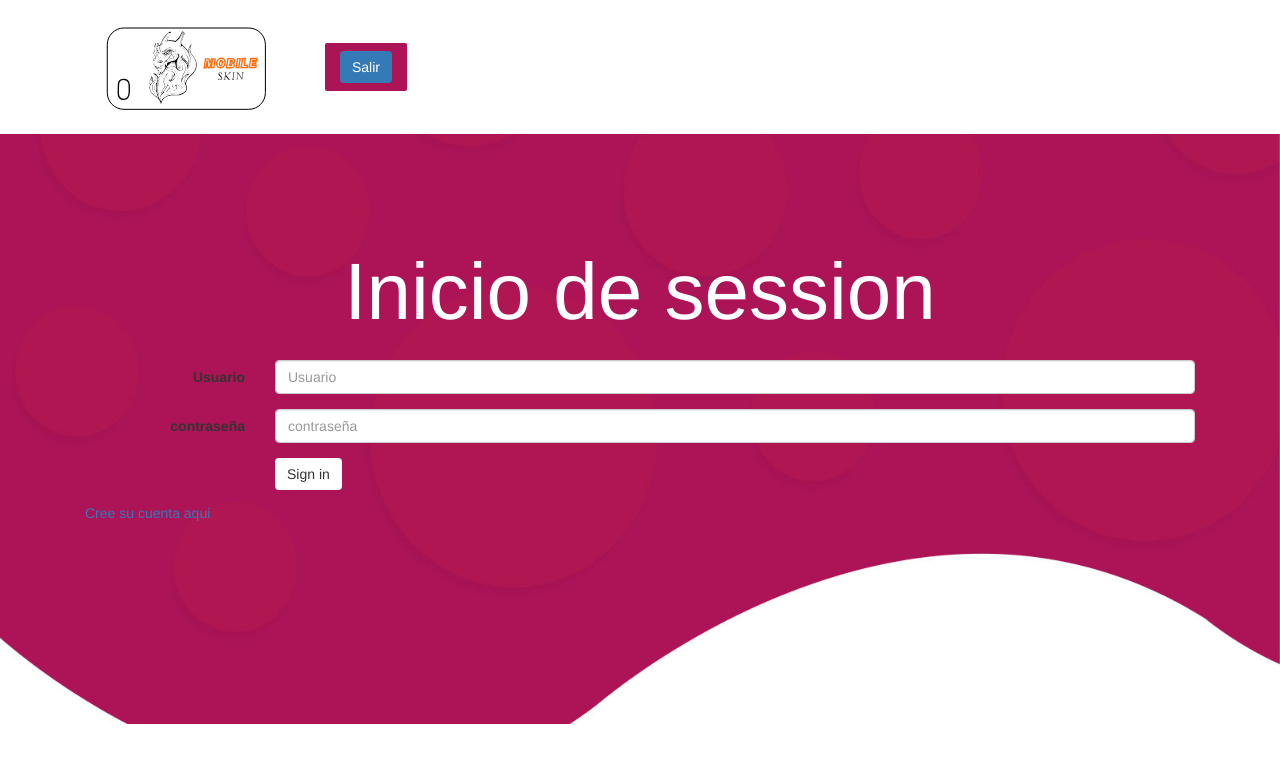
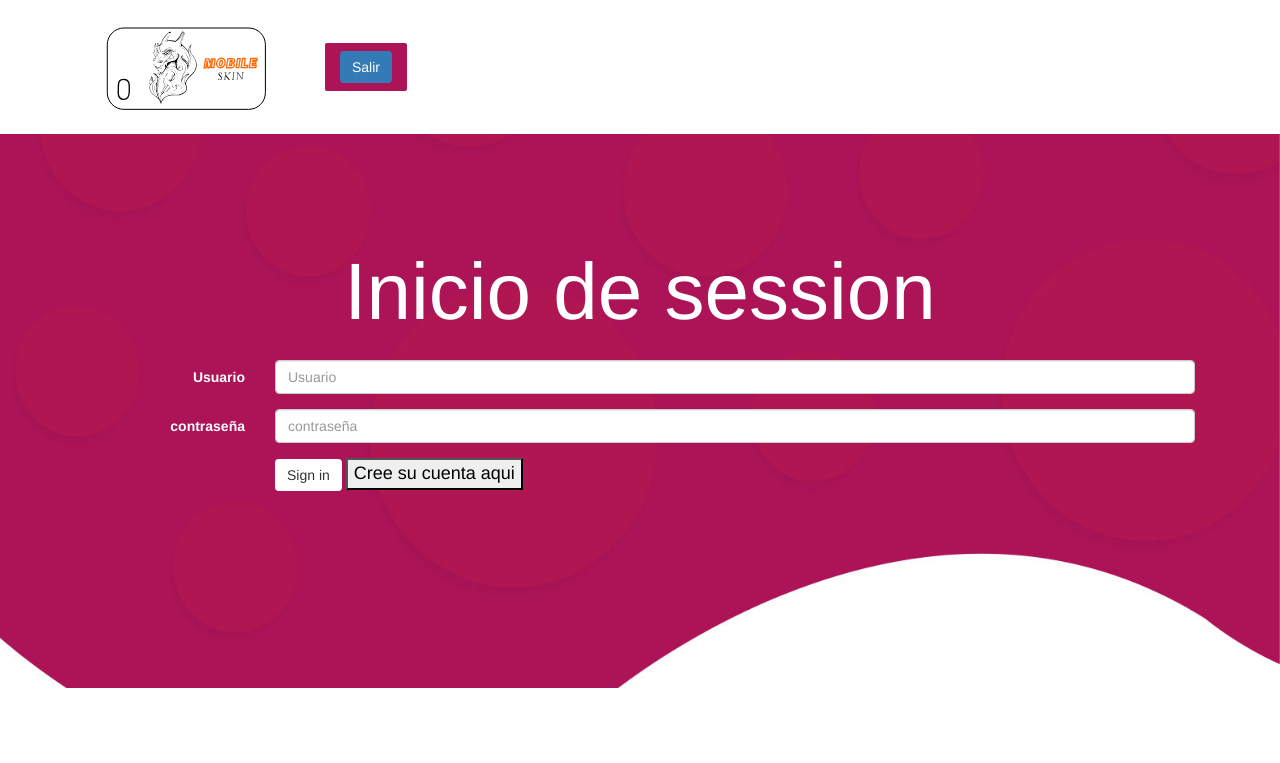
Before and after one commit to Jennifer-Soto/mobile-skin, a PHP site: page /login/login.php in a window 1280 px wide. Shown: the top 763 px of the page. Run offline with PHP 8.4, Linux system fonts and the light colour scheme.

Commit message:
Feat: envio

```diff
--- a/index.php
+++ b/index.php
@@ -63,7 +63,7 @@
                 <div class="col-md-6 col-sm-12">
                     <div class="big-tagline">
                         <h2>¡Crea tu funda a tu gusto!</h2>
-                        <a href="login/login.php"><button class="btn btn-primary ">Empieza</button></a>
+                        <a href="login/login.php"><button class="btn btn-primary " style="width: 500px; background-color:purple;">Empieza</button></a>
                     </div>
                 </div>
                 <div data-wow-duration="1s" data-wow-delay="0.2s" class=" wow slideInUp hidden-xs hidden-sm">
--- a/login/login.php
+++ b/login/login.php
@@ -83,13 +83,13 @@ if($_POST){
     <div class="container">
       <form class="form-horizontal" action="<?php echo $_SERVER['PHP_SELF']; ?>" method="post">
         <div class="form-group">
-          <label for="inputEmail3" class="col-sm-2 control-label">Usuario</label>
+          <label for="inputEmail3" class="col-sm-2 control-label" style="color:white">Usuario</label>
           <div class="col-sm-10">
             <input type="text" class="form-control" name="usuario" id="inputName" placeholder="Usuario" required>
           </div>
         </div>
         <div class="form-group">
-          <label for="inputPassword3" class="col-sm-2 control-label">contraseña</label>
+          <label for="inputPassword3" class="col-sm-2 control-label" style="color:white">contraseña</label>
           <div class="col-sm-10">
             <input type="password" class="form-control" name="password" id="inputPassword3" placeholder="contraseña" required>
           </div>
@@ -97,10 +97,11 @@ if($_POST){
         <div class="form-group">
           <div class="col-sm-offset-2 col-sm-10">
             <button type="submit" class="btn btn-default">Sign in</button>
+            <button> <a href="registro.php" style="font-size:18px; color:black; border:none; border-radious:10px;">Cree su cuenta aqui</a> </button>
           </div>
         </div>
       </form>
-      <a href="registro.php"><h5>Cree su cuenta aqui</h5></a>
+
     </div>
   </body>
 </html>
```
Also changed, not shown: login/registro.php (+7 -5 lines).
